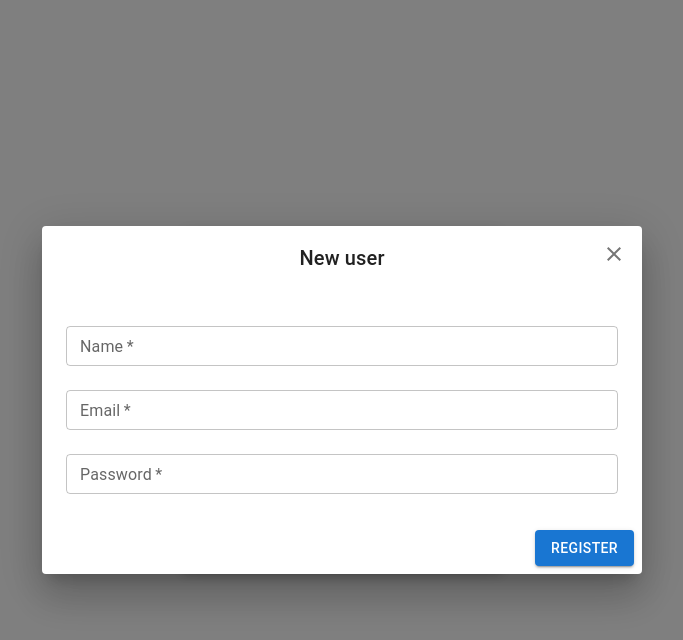
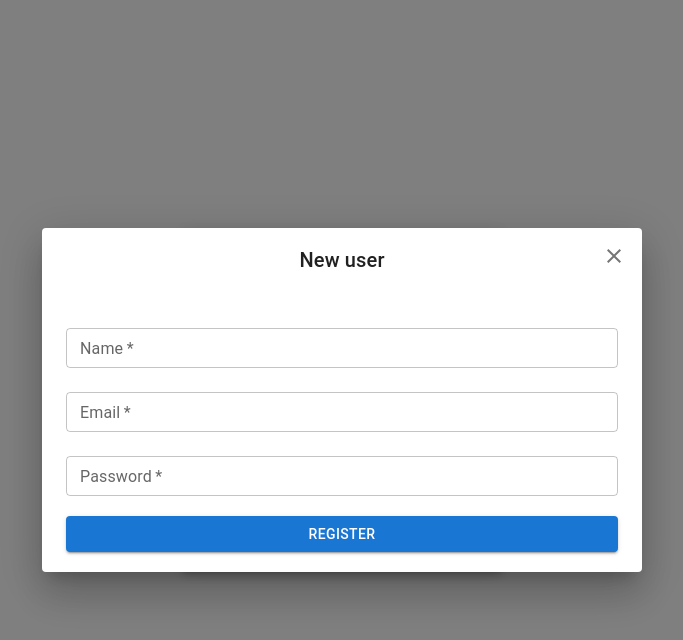
Before and after one commit to FernandoGM15/moviesApp, a React (Vite) app: page / in a window 1280 px wide. Both pictures are taken after a click on the button "REGISTER". Shown: the top 640 px of the page, without its empty margins (298-981 px from the left). Built offline with nearby package versions, Linux system fonts and the light colour scheme.

Commit message:
style: :lipstick: Full width on register button

```diff
--- a/src/pages/Login/components/LoginCard/LoginRegister.tsx
+++ b/src/pages/Login/components/LoginCard/LoginRegister.tsx
@@ -78,12 +78,15 @@ export const LoginRegister = (props: DialogPropsI) => {
               margin="normal"
               required={true}
             />
-          </DialogContent>
-          <DialogActions>
-            <Button variant="contained" type="submit">
+            <Button
+              variant="contained"
+              type="submit"
+              fullWidth
+              sx={{ marginTop: 1.5 }}
+            >
               Register
             </Button>
-          </DialogActions>
+          </DialogContent>
         </form>
       </Dialog>
     </>
```
